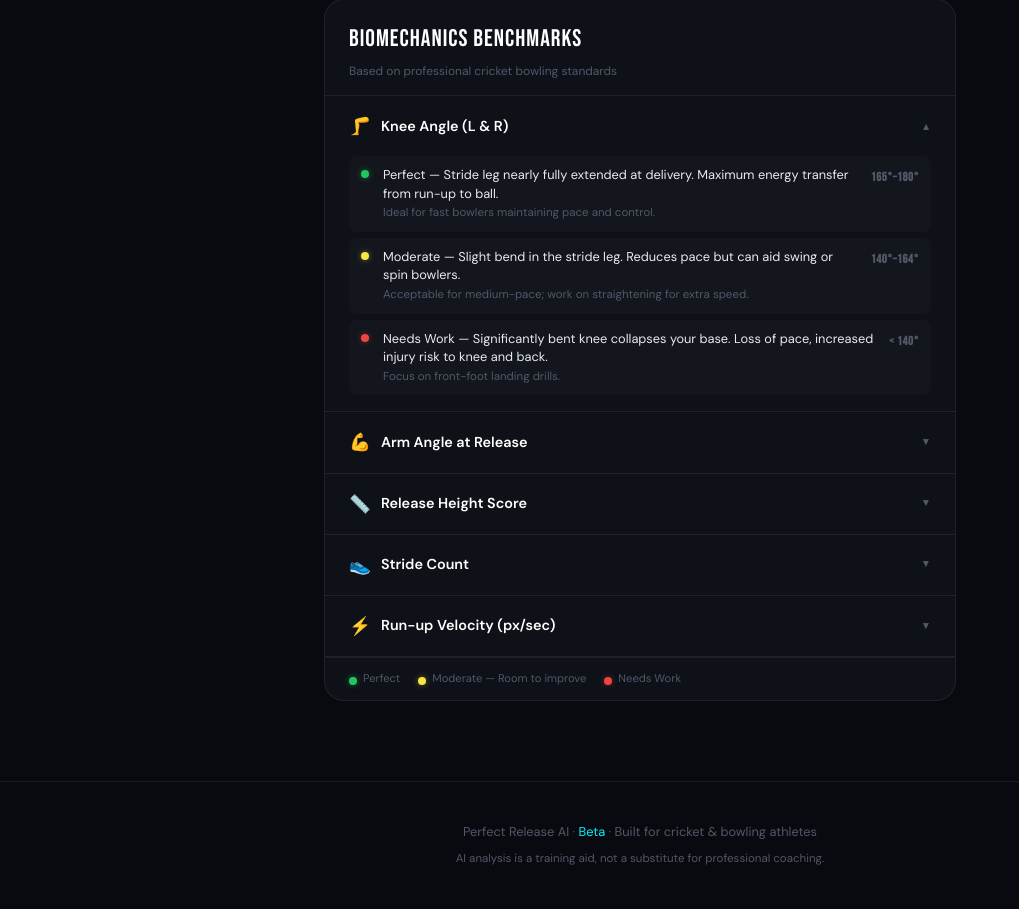
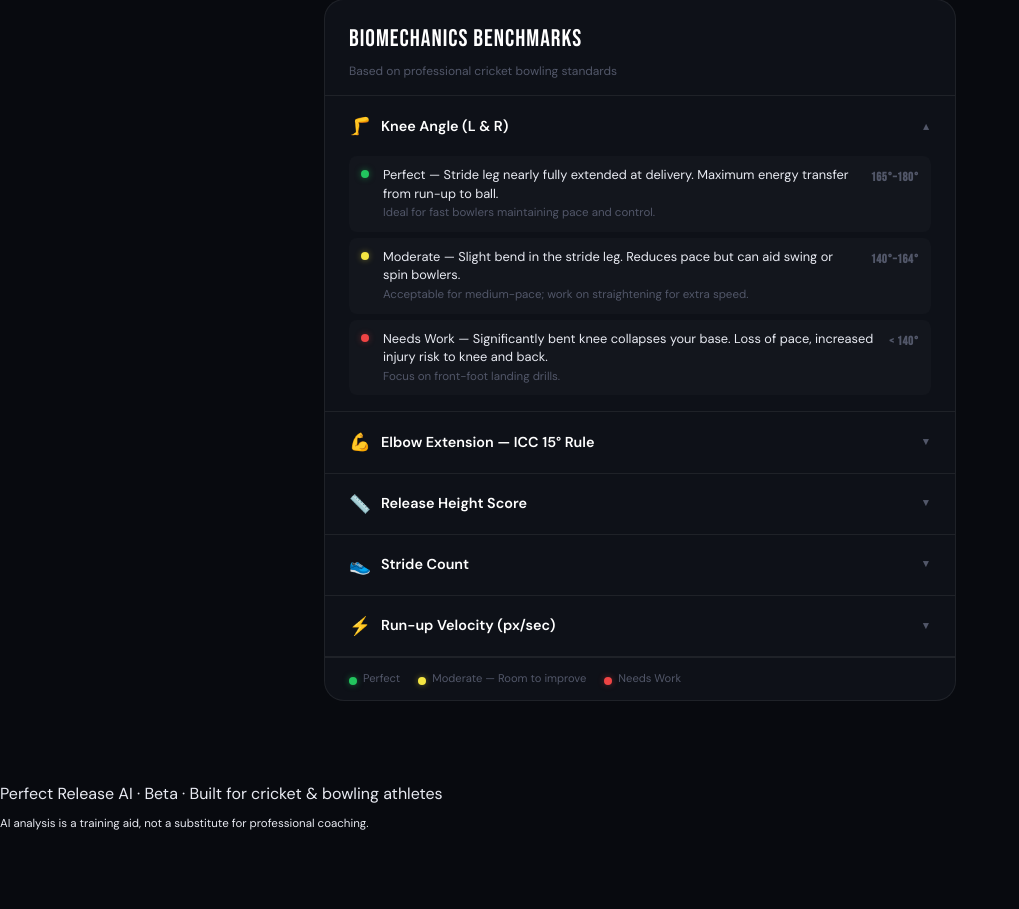
Before and after one commit to umeblastwe/Perfect-Release-Cricket-ball, a Flask app: page / in a window 1280 px wide. Shown: the part 2595-3504 px from the top of the page, without its empty margins (0-1019 px from the left). After the commit the page ends 3425 px from the top, so only its background shows below. Run offline with Flask 3, Linux system fonts and the light colour scheme.

Commit message:
Update index.html

```diff
--- a/templates/index.html
+++ b/templates/index.html
@@ -93,7 +93,6 @@
   /* ── BENCHMARK REFERENCE ───────────────────────────── */
   .ref-section { padding: 0 24px 80px; max-width: 680px; margin: 0 auto; position: relative; z-index: 1; }
   .ref-card { background: var(--surface); border: 1px solid var(--border); border-radius: var(--radius); overflow: hidden; }
-  .ref-card:hover { border-color: rgba(0,242,254,0.15); }
   .ref-header { padding: 20px 24px 14px; border-bottom: 1px solid var(--border); }
   .ref-header-title { font-family: var(--font-display); font-size: 1.5rem; letter-spacing: 1px; color: #fff; }
   .ref-header-sub { font-size: 0.75rem; color: var(--muted); margin-top: 3px; }
@@ -201,9 +200,11 @@
         <div class="stat-cell"><div class="val" id="st-strides">—</div><div class="lbl">Strides</div></div>
         <div class="stat-cell"><div class="val" id="st-lknee">—</div><div class="lbl">Avg L Knee</div></div>
         <div class="stat-cell"><div class="val" id="st-rknee">—</div><div class="lbl">Avg R Knee</div></div>
-        <div class="stat-cell"><div class="val yellow" id="st-arm">—</div><div class="lbl">Arm Angle</div></div>
-        <div class="stat-cell"><div class="val yellow" id="st-rel">—</div><div class="lbl">Release Pts</div></div>
-        <div class="stat-cell"><div class="val" id="st-vel">—</div><div class="lbl">Velocity px/s</div></div>
+        <div class="stat-cell" style="grid-column:span 2"><div class="val" id="st-elbow-ext">—</div><div class="lbl">Elbow Extension (ICC avg)</div></div>
+        <div class="stat-cell"><div class="val" id="st-elbow-max">—</div><div class="lbl">Max Extension</div></div>
+        <div class="stat-cell" style="grid-column:span 2"><div class="val" id="st-icc-verdict" style="font-size:1.3rem">—</div><div class="lbl">ICC 15° Rule Verdict</div></div>
+        <div class="stat-cell"><div class="val" id="st-rel">—</div><div class="lbl">Release Pts</div></div>
+        <div class="stat-cell" style="grid-column:span 2"><div class="val" id="st-vel">—</div><div class="lbl">Velocity px/s</div></div>
       </div>
       <div class="result-actions">
         <button class="btn-again" onclick="resetTool()">↩ Analyze Another</button>
@@ -213,6 +214,7 @@
   </div>
 </section>
 
+<!-- ════════════════ BENCHMARK REFERENCE ════════════════ -->
 <div class="divider"></div>
 <section class="ref-section" id="benchmarks">
   <div style="text-align:center;margin-bottom:28px;padding-top:80px;">
@@ -227,6 +229,7 @@
       <div class="ref-header-sub">Based on professional cricket bowling standards</div>
     </div>
 
+    <!-- KNEE ANGLE -->
     <div class="ref-metric open" onclick="toggleRef(this)">
       <div class="ref-metric-header">
         <span class="ref-metric-icon">🦵</span>
@@ -258,37 +261,46 @@
       </div>
     </div>
 
+    <!-- ARM ANGLE -->
     <div class="ref-metric" onclick="toggleRef(this)">
       <div class="ref-metric-header">
         <span class="ref-metric-icon">💪</span>
-        <span class="ref-metric-name">Arm Angle at Release</span>
+        <span class="ref-metric-name">Elbow Extension — ICC 15° Rule</span>
         <span class="ref-chevron">▼</span>
       </div>
       <div class="ref-rows">
         <div class="ref-row">
           <div class="ref-dot dot-green"></div>
-          <div class="ref-desc">Perfect — High, vertical arm action. Generates steep bounce and maximum pace. Classic fast-bowling form.
-            <small>Think Jasprit Bumrah or Pat Cummins at release.</small>
+          <div class="ref-desc">Legal &amp; Efficient — Elbow extends minimally from horizontal to release. Clean bowling action. ICC compliant.
+            <small>Measured: shoulder horizontal → ball release. Extension ≤ 10° is elite level.</small>
           </div>
-          <div class="ref-range">75°–110°</div>
+          <div class="ref-range">0°–10°</div>
         </div>
         <div class="ref-row">
           <div class="ref-dot dot-yellow"></div>
-          <div class="ref-desc">Moderate — Slightly round-arm or early release. Produces swing and seam movement but less bounce.
-            <small>Good for swing bowlers; acceptable at this level.</small>
+          <div class="ref-desc">Legal but borderline — Within ICC limit but marginal. Worth monitoring under match conditions.
+            <small>ICC allows maximum 15°. At this range, umpire reports become possible.</small>
           </div>
-          <div class="ref-range">45°–74°</div>
+          <div class="ref-range">11°–15°</div>
         </div>
         <div class="ref-row">
           <div class="ref-dot dot-red"></div>
-          <div class="ref-desc">Needs Work — Very slinging/round-arm action. High injury risk to shoulder and elbow. Difficult to maintain accuracy.
-            <small>Work with a coach on arm path mechanics.</small>
+          <div class="ref-desc">Illegal Action — Elbow straightens beyond the 15° ICC limit. Considered a throw. Player can be reported and suspended.
+            <small>Requires biomechanics lab review under ICC Article 2.3.</small>
           </div>
-          <div class="ref-range">&lt; 45°</div>
+          <div class="ref-range">&gt; 15°</div>
+        </div>
+        <div class="ref-row" style="background:rgba(0,242,254,0.04);border:1px solid rgba(0,242,254,0.1);">
+          <div class="ref-dot" style="background:#525769;"></div>
+          <div class="ref-desc" style="color:var(--muted);">Unmeasurable — Camera angle (side-on view required) or elbow landmark not visible. Result shown as N/A.
+            <small>For accurate ICC measurement, film from front-on or slight angle — not directly side-on.</small>
+          </div>
+          <div class="ref-range" style="color:var(--muted);">N/A</div>
         </div>
       </div>
     </div>
 
+    <!-- RELEASE HEIGHT -->
     <div class="ref-metric" onclick="toggleRef(this)">
       <div class="ref-metric-header">
         <span class="ref-metric-icon">📏</span>
@@ -320,6 +332,7 @@
       </div>
     </div>
 
+    <!-- STRIDES -->
     <div class="ref-metric" onclick="toggleRef(this)">
       <div class="ref-metric-header">
         <span class="ref-metric-icon">👟</span>
@@ -351,6 +364,7 @@
       </div>
     </div>
 
+    <!-- VELOCITY -->
     <div class="ref-metric" onclick="toggleRef(this)">
       <div class="ref-metric-header">
         <span class="ref-metric-icon">⚡</span>
@@ -382,6 +396,7 @@
       </div>
     </div>
 
+    <!-- Legend -->
     <div class="legend-strip">
       <div class="legend-item"><div class="ref-dot dot-green"></div> Perfect</div>
       <div class="legend-item"><div class="ref-dot dot-yellow"></div> Moderate — Room to improve</div>
@@ -390,15 +405,13 @@
 
   </div>
 </section>
-
-<footer>
   <p>Perfect Release AI · <span>Beta</span> · Built for cricket & bowling athletes</p>
   <p style="margin-top:8px;font-size:0.72rem;">AI analysis is a training aid, not a substitute for professional coaching.</p>
 </footer>
 
 <script>
   // Empty = same origin (works on Render directly)
-  // If embedding in WordPress, change to your exact Render URL
+  // If embedding in WordPress, change to: 'https://perfect-release-cricket-ball.onrender.com'
   const BACKEND_URL = '';
 
   let selectedFile = null;
@@ -425,7 +438,11 @@
     if (file && file.type.startsWith('video/')) setFile(file);
   }
 
-  // ── Corrected Polling Engine ───────────────────────────────────────────────
+  // ── Polling logic ───────────────────────────────────────────────────────────
+  // Upload returns immediately with a job_id (202 Accepted).
+  // We poll /status/<job_id> every 3 seconds until done or error.
+  // This avoids gunicorn timeout killing the connection mid-processing.
+
   let pollInterval = null;
   let elapsedSec   = 0;
 
@@ -436,12 +453,13 @@
     document.getElementById('results-panel').style.display = 'none';
     elapsedSec = 0;
 
+    // Update label to show waking up
     const subText = document.getElementById('processing-sub-text');
     if (subText) subText.textContent = 'Waking up server... (first request may take 30s)';
 
-    // Step 1: Wake up Render free tier container, then upload
+    // Step 1: ping /health to wake Render free tier, then upload
     fetch(`${BACKEND_URL}/health`, { signal: AbortSignal.timeout(45000) })
-    .catch(() => {})
+    .catch(() => {})   // ignore health check errors — still try upload
     .finally(() => {
       if (subText) subText.textContent = 'Uploading video...';
       doUpload();
@@ -456,20 +474,20 @@
     fetch(`${BACKEND_URL}/upload`, {
       method: 'POST',
       body: formData,
-      signal: AbortSignal.timeout(300000)
+      signal: AbortSignal.timeout(300000)   // 5 min timeout for full processing
     })
     .then(r => {
       if (!r.ok) throw new Error('Server error ' + r.status);
       return r.json();
     })
     .then(data => {
-      // Async state initialization confirmation
+      // ── New async backend: returns job_id ──────────────────────────────
       if (data.job_id) {
         if (subText) subText.textContent = 'Mapping joints · Computing angles · 0s elapsed';
         elapsedSec = 0;
         startPolling(data.job_id);
       }
-      // Failover fallback structure for old synchronous engine responses
+      // ── Old sync backend: returns video_url directly ───────────────────
       else if (data.video_url) {
         showResults(data);
       }
@@ -480,7 +498,7 @@
     .catch(err => {
       console.error('Upload error:', err);
       const msg = err.name === 'TimeoutError'
-        ? 'Request timed out. Video processing context lost — reload page and try again.'
+        ? 'Request timed out. Video processing le rahi hai — page reload karo aur dobara try karo.'
         : 'Upload failed: ' + err.message;
       alert(msg);
       resetTool();
@@ -495,20 +513,19 @@
       fetch(`${BACKEND_URL}/status/${jobId}`)
       .then(r => r.json())
       .then(data => {
-        // MATCH FIXED: maps to backend string state "completed" instead of old "done"
-        if (data.status === 'completed') {
+        if (data.status === 'done') {
           clearInterval(pollInterval);
-          showResults(data); // data variable holds nested video_url and summary objects
-        }
-        // MATCH FIXED: maps to backend string state "failed" instead of old "error"
-        else if (data.status === 'failed') {
+          showResults(data);
+        } else if (data.status === 'error') {
           clearInterval(pollInterval);
-          alert('Processing failed: ' + (data.error || 'Unknown biomechanics analysis failure'));
+          alert('Processing failed: ' + (data.error || 'Unknown error'));
           resetTool();
         }
+        // status === 'processing' → keep polling
       })
       .catch(() => {
-        console.warn('Network packet drop during status poll, retrying context query...');
+        // Network blip — keep polling, don't abort
+        console.warn('Poll request failed, retrying...');
       });
     }, 3000);
   }
@@ -522,6 +539,7 @@
     sub.textContent = `Mapping joints · Computing angles · ${t} elapsed`;
   }
 
+  // ── Helper: apply colour class based on thresholds ───────────────────────
   function rate(elId, val, goodMin, goodMax, warnMin, warnMax) {
     const el = document.getElementById(elId);
     if (!el) return;
@@ -540,21 +558,60 @@
 
     if (data.summary) {
       const s = data.summary;
+
+      // Strides
       document.getElementById('st-strides').textContent = s.strides ?? '—';
       rate('st-strides', s.strides, 10, 20, 5, 9);
 
+      // Knee angles
       document.getElementById('st-lknee').textContent = s.avg_l_knee ? s.avg_l_knee + '°' : '—';
       rate('st-lknee', s.avg_l_knee, 165, 180, 140, 164);
-
       document.getElementById('st-rknee').textContent = s.avg_r_knee ? s.avg_r_knee + '°' : '—';
       rate('st-rknee', s.avg_r_knee, 165, 180, 140, 164);
 
-      document.getElementById('st-arm').textContent = s.avg_arm_angle ? s.avg_arm_angle + '°' : '—';
-      rate('st-arm', s.avg_arm_angle, 75, 110, 45, 74);
+      // ── ICC Elbow Extension ───────────────────────────────────────────────
+      if (s.avg_elbow_ext !== null && s.avg_elbow_ext !== undefined) {
+        // Average extension
+        const extEl = document.getElementById('st-elbow-ext');
+        extEl.textContent = s.avg_elbow_ext + '°';
+        extEl.classList.remove('good','warn','poor');
+        if (s.avg_elbow_ext <= 10)      extEl.classList.add('good');
+        else if (s.avg_elbow_ext <= 15) extEl.classList.add('warn');
+        else                             extEl.classList.add('poor');
 
+        // Max extension
+        const maxEl = document.getElementById('st-elbow-max');
+        maxEl.textContent = s.max_elbow_ext + '°';
+        maxEl.classList.remove('good','warn','poor');
+        if (s.max_elbow_ext <= 10)      maxEl.classList.add('good');
+        else if (s.max_elbow_ext <= 15) maxEl.classList.add('warn');
+        else                             maxEl.classList.add('poor');
+
+        // ICC Verdict
+        const vEl = document.getElementById('st-icc-verdict');
+        vEl.classList.remove('good','poor','warn');
+        if (s.icc_legal === true) {
+          vEl.textContent = '✓ LEGAL';
+          vEl.classList.add('good');
+        } else if (s.icc_legal === false) {
+          vEl.textContent = '✗ ILLEGAL';
+          vEl.classList.add('poor');
+        } else {
+          vEl.textContent = 'N/A';
+        }
+      } else {
+        // Camera angle didn't allow measurement
+        document.getElementById('st-elbow-ext').textContent = 'N/A';
+        document.getElementById('st-elbow-max').textContent = 'N/A';
+        const vEl = document.getElementById('st-icc-verdict');
+        vEl.textContent = 'Unmeasurable';
+        vEl.style.fontSize = '0.85rem';
+        vEl.style.color = 'var(--muted)';
+      }
+
+      // Release & velocity
       document.getElementById('st-rel').textContent = s.avg_release_score ?? '—';
       rate('st-rel', s.avg_release_score, 35, 999, 20, 34);
-
       document.getElementById('st-vel').textContent = s.avg_velocity ?? '—';
       rate('st-vel', s.avg_velocity, 300, 99999, 100, 299);
     }
@@ -584,6 +641,7 @@
   }
 
   function toggleRef(el) {
+    // Don't toggle if clicking inside the rows content
     el.classList.toggle('open');
   }
 </script>
```
